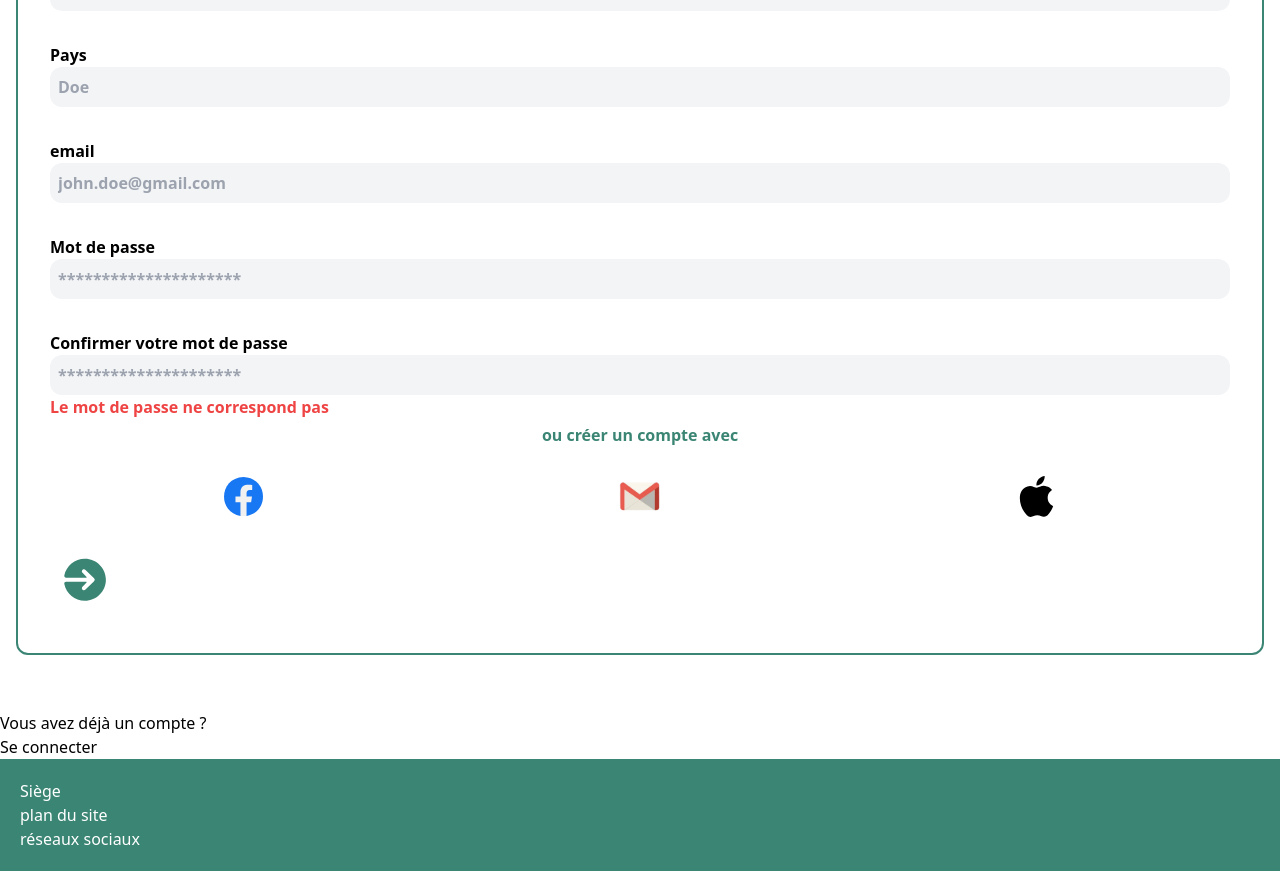
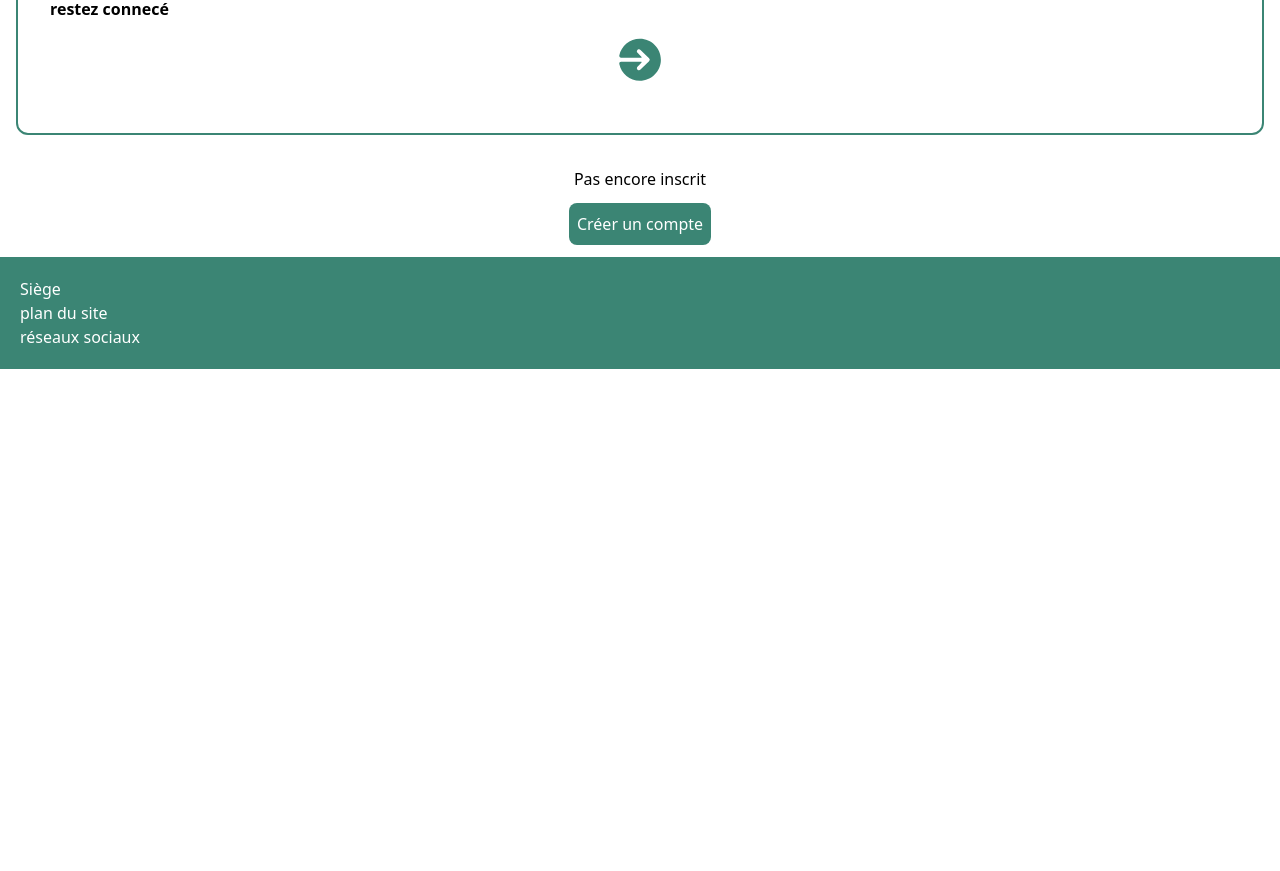
Before and after one commit to WildCodeSchool/2209-wns-lovelace-eco-challenges, a React (Create React App) app in the folder web-app/: page /sign-in in a window 1280 px wide. Before the commit this address led to /sign-up. Shown: the part 500-1371 px from the top of the page. After the commit the page ends 869 px from the top, so only its background shows below. Built offline with nearby package versions, Linux system fonts and the light colour scheme.

Commit message:
centrage des bouttons

```diff
--- a/web-app/src/pages/SignIn/SignIn.tsx
+++ b/web-app/src/pages/SignIn/SignIn.tsx
@@ -108,18 +108,22 @@ const SignIn = (/* { onSuccess }: { onSuccess: () => {} } */) => {
               <Apple/>
             </button>
           </section>
+
           <label className="flex">
             <input type="checkbox"/>
             restez connecé
           </label>
+
           <button className="w-full" disabled={loading}> {loading ? <Loader/> : <ArrowLinkTo /> } </button>
 
         </fieldset>
 
       </form>
 
-      <h2> Pas encore inscrit </h2>
-      <Button onClick={navigate("/sign-up")} type="button-primary" name="Créer un compte"/>
+      <div className="navigation-section">
+        <h2> Pas encore inscrit </h2>
+        <Button onClick={() => navigate("/sign-up")} type="button-primary" name="Créer un compte"/>
+      </div>
     </>
   );
 };
--- a/web-app/src/pages/SignUp/SignUp.tsx
+++ b/web-app/src/pages/SignUp/SignUp.tsx
@@ -11,6 +11,7 @@ import Facebook from "../../assets/Facebook";
 import Mail from "../../assets/Mail";
 import Apple from "../../assets/Apple";
 import { ArrowLinkTo } from "../../assets/ArrowContinue";
+import Button from "../../Shared/Buttons/Button";
 
 const SIGN_UP = gql`
   mutation SignUp($firstName: String!, $lastName: String!, $nickname: String!, $email: String!, $city: String!, $country: String!, $password: String!) {
@@ -224,12 +225,14 @@ const SignUp = () => {
             </button>
           </section>
 
-          <button className="w-content m-auto" disabled={loading || !confirmedPassword}> {loading ? <Loader/> : <ArrowLinkTo /> } </button>
+          <button disabled={loading || !confirmedPassword}> {loading ? <Loader/> : <ArrowLinkTo /> } </button>
         </fieldset>
         <br />
       </form>
-      <h2> Vous avez déjà un compte ? </h2>
-      <button className="button-cta m-auto"> Se connecter </button>
+      <div className="navigation-section">
+        <h2> Vous avez déjà un compte ? </h2>
+        <Button onClick={() => navigate("/sign-in")} type="button-primary" name="Se connecter "/>
+      </div>
     </>
   );
 };
--- a/web-app/src/pages/SignUp/signUp.scss
+++ b/web-app/src/pages/SignUp/signUp.scss
@@ -1,5 +1,6 @@
 .form {
-    @apply border-2 rounded-xl font-bold border-primary mx-4 my-8 p-8;
+
+    @apply border-2 rounded-xl font-bold border-primary mx-4 my-8 p-8 text-center;
 
     legend {
         @apply border-2 px-8 py-2 rounded-lg m-auto border-primary -rotate-2 text-primary;
@@ -10,7 +11,8 @@
 
     }
     label {
-        @apply my-1 block;
+        @apply text-left my-1 block;
+
     }
 
     h2 {
@@ -29,3 +31,10 @@
         @apply flex justify-around my-4 ;
     }
 }
+
+.navigation-section {
+    @apply text-center;
+    button {
+        @apply m-3;
+    }
+}
```
